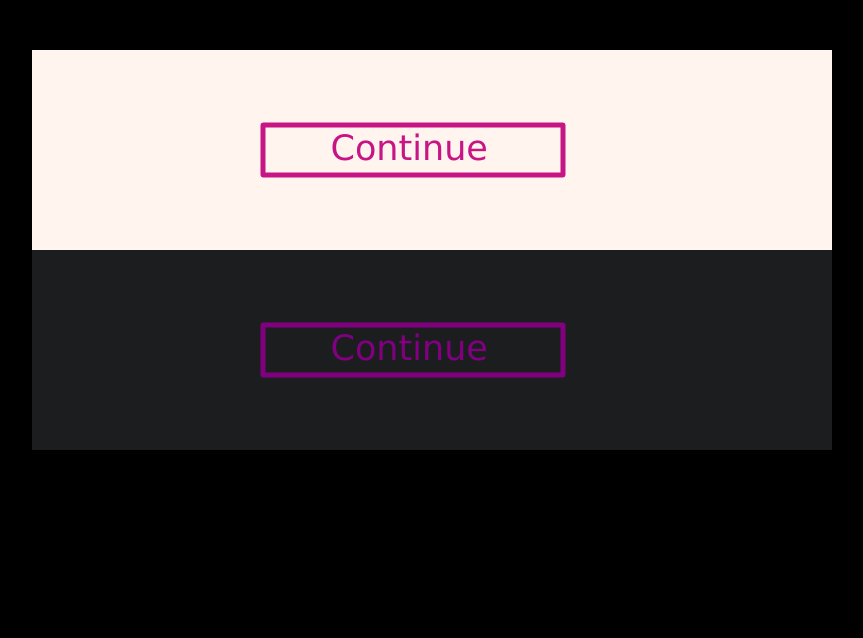
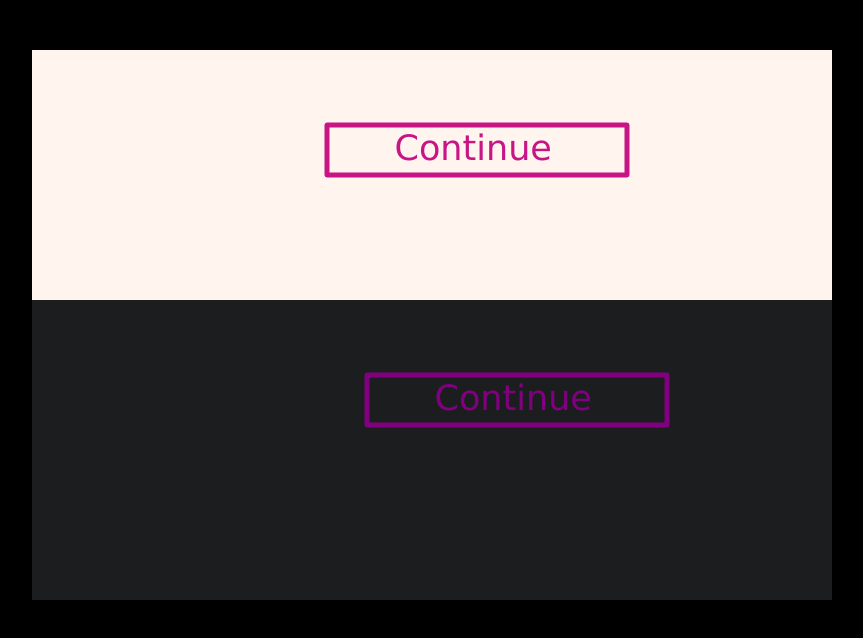
Before and after one commit to Tory777/Tory777.github.io, a plain HTML site: page SVG/Buttons/index.html in a window 1280 px wide. Shown: the whole page, without its empty margins (208-1071 px from the left). Drawn offline with Linux system fonts and the light colour scheme.

Commit message:
Update buttons.css

```diff
--- a/SVG/Buttons/buttons.css
+++ b/SVG/Buttons/buttons.css
@@ -42,17 +42,17 @@ body {
 
 .block1{
 	box-sizing: border-box;
-	height: 200px;
+	height: 250px;
 	background-color: #FFF5EE;
-	padding-left: 12%;
+	padding-left: 20%;
 	padding-top: 5%;
 }
 
 .block2{
 	box-sizing: border-box;
-	height: 200px;
+	height: 300px;
 	background-color: #1c1d1e;
-	padding-left: 12%;
+	padding-left: 25%;
 	padding-top: 5%;
 }
 
```
